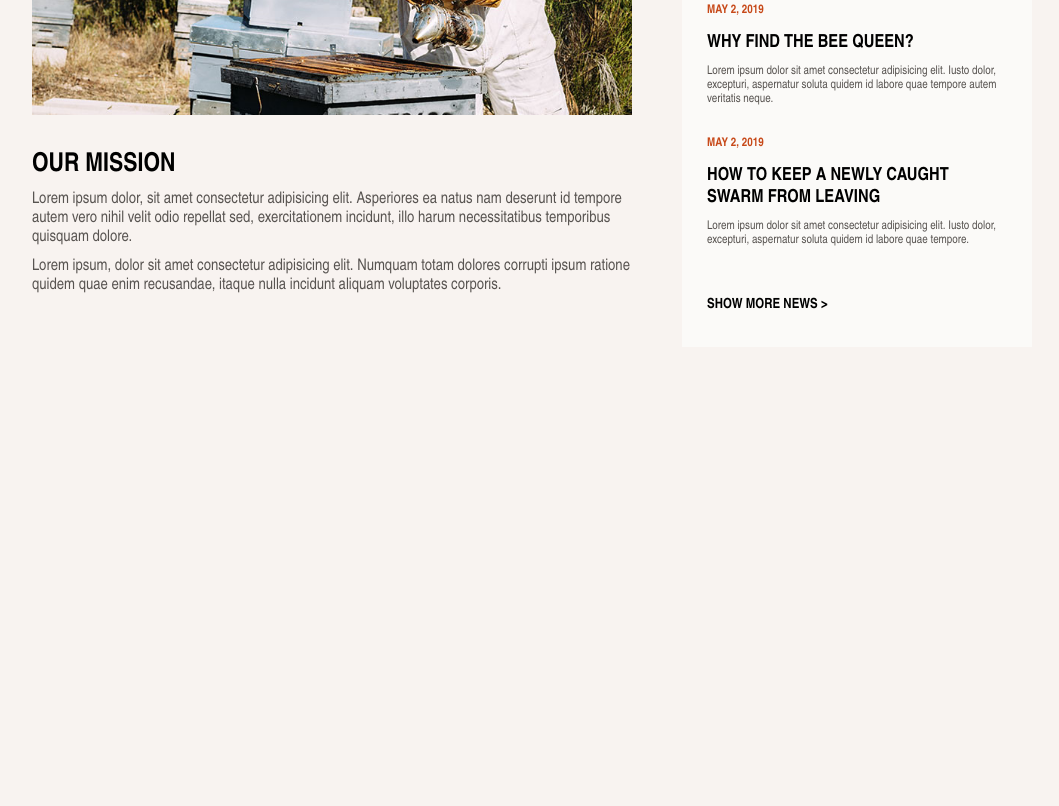
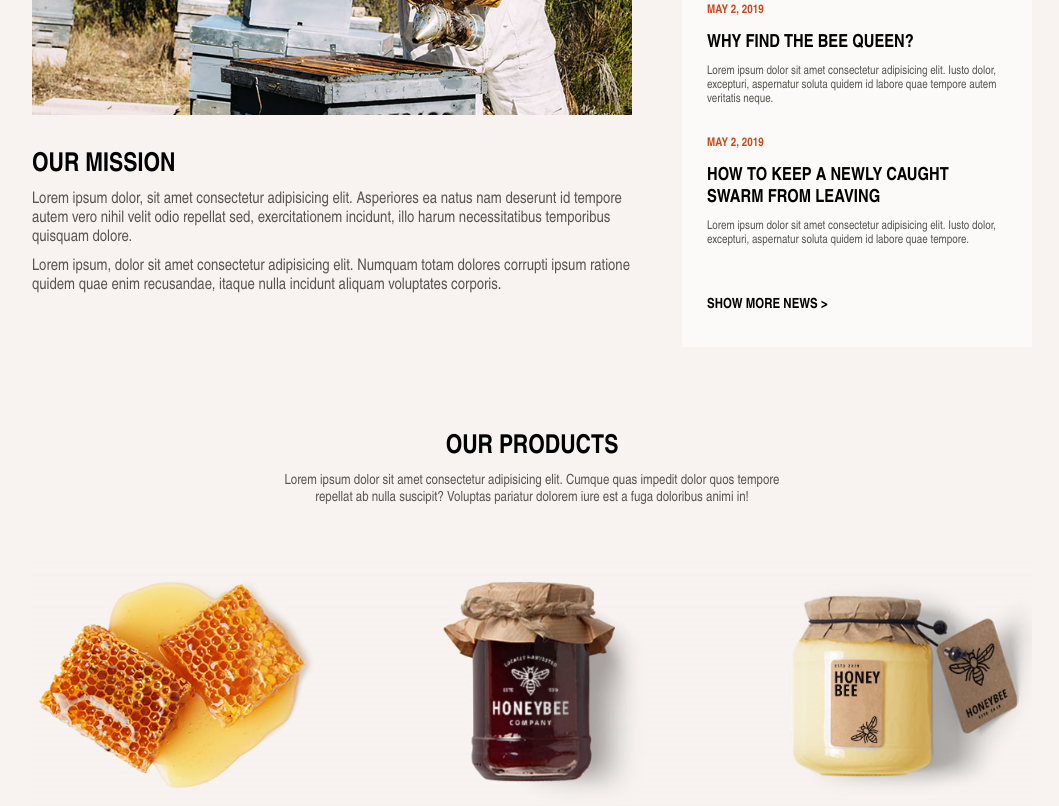
Before and after one commit to ArturasKi/7-honeybee, a website: page index.html in a window 1280 px wide. Shown: the part 1041-1847 px from the top of the page, without its empty margins (108-1167 px from the left). Before the commit the page ends 1388 px from the top, so only its background shows below. Drawn offline with Linux system fonts and the light colour scheme.

Commit message:
Products img and text

```diff
--- a/css/main.css
+++ b/css/main.css
@@ -122,3 +122,35 @@
     font-size: 16px;
     color: #585451;
 }
+
+.products {
+    width: 100%;
+    float: left;
+    margin-top: 70px;
+}
+
+.h-4 {
+    width: 100%;
+    margin-top: 15px;
+    float: left;
+    text-align: center;
+    font-size: 26px;
+    font-weight: bold;
+}
+
+.text-3 {
+    width: 100%;
+    float: left;
+    margin-top: 10px;
+    font-size: 14px;
+    color: #585451;
+    text-align: center;
+    padding-left: 25%;
+    padding-right: 25%;
+}
+
+.img-products {
+    width: 100%;
+    float: left;
+    margin-top: 50px;
+}
--- a/index.html
+++ b/index.html
@@ -51,6 +51,11 @@
             <p class="text-2">Lorem ipsum dolor, sit amet consectetur adipisicing elit. Asperiores ea natus nam deserunt id tempore autem vero nihil velit odio repellat sed, exercitationem incidunt, illo harum necessitatibus temporibus quisquam dolore.</p>
             <p class="text-2">Lorem ipsum, dolor sit amet consectetur adipisicing elit. Numquam totam dolores corrupti ipsum ratione quidem quae enim recusandae, itaque nulla incidunt aliquam voluptates corporis.</p>
         </div>
+        <div class="products">
+            <h2 class="h-4">OUR PRODUCTS</h2>
+            <p class="text-3">Lorem ipsum dolor sit amet consectetur adipisicing elit. Cumque quas impedit dolor quos tempore repellat ab nulla suscipit? Voluptas pariatur dolorem iure est a fuga  doloribus animi in!</p>
+            <img src="./img/products.png" class="img-products">
+        </div>
     </main>
     <footer>
 
```
Also changed, not shown: img/products.png (added).
